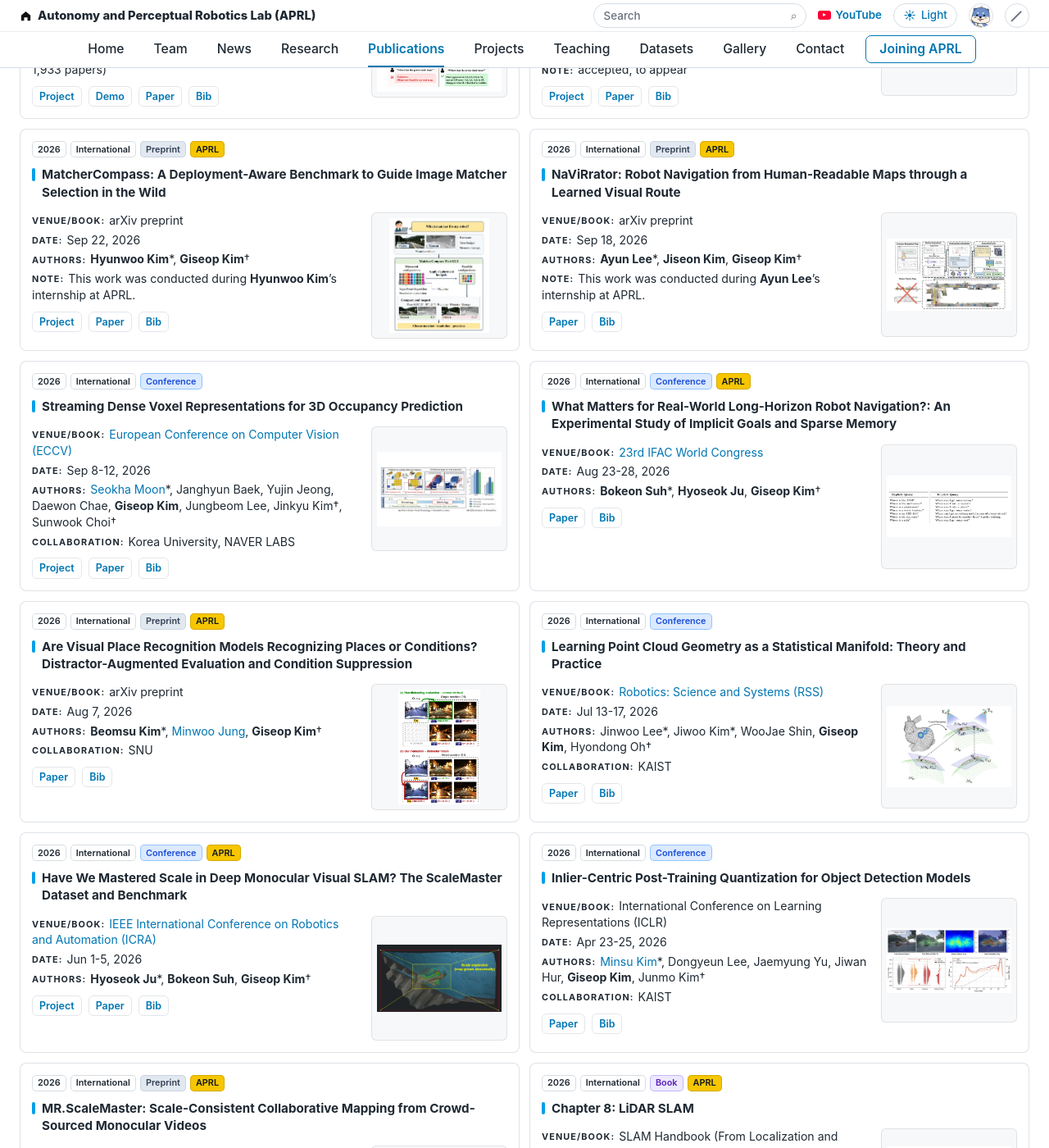
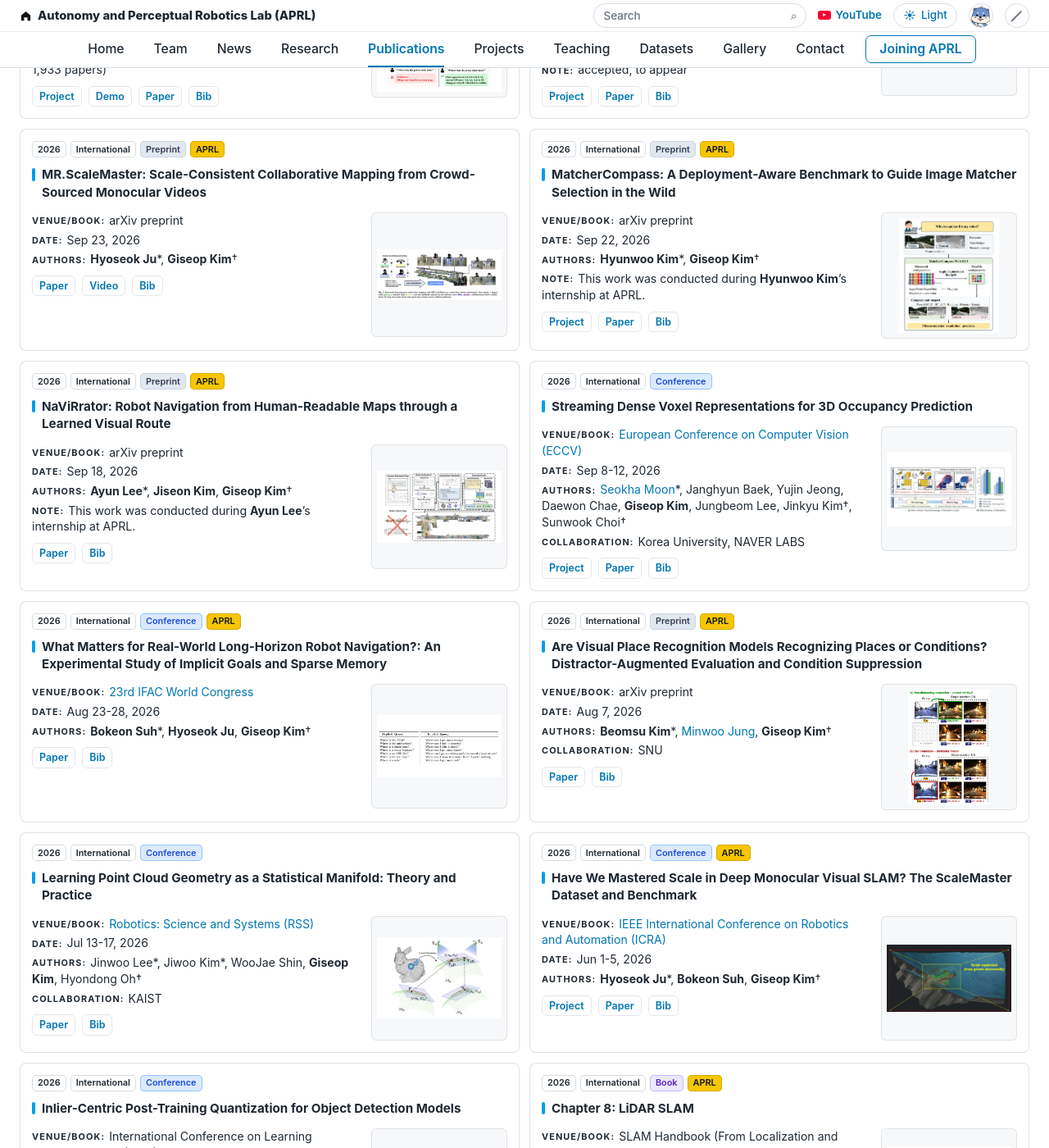
Before and after one commit to team-aprl/team-aprl.github.io, a Jekyll site: the page built from publications.html, in a window 1280 px wide and 1400 px high, scrolled down 1169 px. Shown: the whole window at 82% size. Built offline with Jekyll 4.4.1, drawn with Linux system fonts in a browser that asks for light colours; some of the changed text lies outside the part shown.

Commit message:
Move MR.ScaleMaster to September 23 position

```diff
--- a/publications.html
+++ b/publications.html
@@ -38,6 +38,10 @@ extra_styles:
             <div class="publication-body"><div class="publication-title-row"><span class="pub-badge pub-year">2026</span><span class="pub-badge">International</span><span class="pub-badge">Workshop</span><span class="pub-badge aprl">APRL</span><h3>From Clicks to Motion: Language-Mediated Robot Navigation from Human-Readable Maps</h3></div>
               <div class="publication-meta"><span><b>Venue/Book</b><a href="https://bridging-navigation.github.io/website/">Bridging Perspectives in Navigation: Lessons Learned and Future Directions, IROS 2026 WS</a></span><span><b>Date</b>Sep 27, 2026</span><span><b>Authors</b><strong>Ayun Lee</strong>*, <strong>Jiseon Kim</strong>, <strong>Giseop Kim</strong>†</span><span><b>Note</b>accepted (poster); non-archival</span></div></div>
           <a class="publication-figure" href="assets/publications/v2l-nav-iros-2026.png"><img src="assets/publications/thumbs/v2l-nav-iros-2026-thumb.webp" alt="V2L-Nav converts clicks on a floor plan into a route, language instructions, and real-world robot navigation" width="800" height="510" loading="lazy" decoding="async" /></a>
+          </article>
+          <article class="publication-card" data-region="international" data-type="preprint" data-aprl="aprl" data-year="2026" data-venue="arxiv">
+            <div class="publication-body"><div class="publication-title-row"><span class="pub-badge pub-year">2026</span><span class="pub-badge">International</span><span class="pub-badge">Preprint</span><span class="pub-badge aprl">APRL</span><h3>MR.ScaleMaster: Scale-Consistent Collaborative Mapping from Crowd-Sourced Monocular Videos</h3></div>
+              <div class="publication-meta"><span><b>Venue/Book</b>arXiv preprint</span><span><b>Date</b>Sep 23, 2026</span><span><b>Authors</b><strong>Hyoseok Ju</strong>*, <strong>Giseop Kim</strong>†</span></div><div class="publication-actions"><a href="https://arxiv.org/pdf/2604.11372">Paper</a><a href="https://youtu.be/pXTXyLglGkI?si=p17pqMasgkFzrvuc">Video</a></div></div><a class="publication-figure" href="assets/publications/mr-scalemaster-collaborative-mapping.png"><img src="assets/publications/thumbs/mr-scalemaster-collaborative-mapping-thumb.webp" alt="Figure for MR.ScaleMaster: Scale-Consistent Collaborative Mapping from Crowd-Sourced Monocular Videos" width="800" height="322" loading="lazy" decoding="async" /></a>
           </article>
           <article id="matchercompass" class="publication-card" data-region="international" data-type="preprint" data-aprl="aprl" data-year="2026" data-venue="arxiv">
             <div class="publication-body"><div class="publication-title-row"><span class="pub-badge pub-year">2026</span><span class="pub-badge">International</span><span class="pub-badge">Preprint</span><span class="pub-badge aprl">APRL</span><h3>MatcherCompass: A Deployment-Aware Benchmark to Guide Image Matcher Selection in the Wild</h3></div>
@@ -112,10 +116,6 @@ extra_styles:
           <article class="publication-card" data-region="international" data-type="conference" data-aprl="non-aprl" data-year="2026" data-venue="iclr">
             <div class="publication-body"><div class="publication-title-row"><span class="pub-badge pub-year">2026</span><span class="pub-badge">International</span><span class="pub-badge">Conference</span><h3>Inlier-Centric Post-Training Quantization for Object Detection Models</h3></div>
               <div class="publication-meta"><span><b>Venue/Book</b>International Conference on Learning Representations (ICLR)</span><span><b>Date</b>Apr 23-25, 2026</span><span><b>Authors</b><a href="https://minshu-kim.github.io/">Minsu Kim</a>*, Dongyeun Lee, Jaemyung Yu, Jiwan Hur, <strong>Giseop Kim</strong>, Junmo Kim†</span><span><b>Collaboration</b>KAIST</span></div><div class="publication-actions"><a href="https://arxiv.org/abs/2602.03472">Paper</a></div></div><a class="publication-figure" href="assets/publications/inlier-centric-post-training-quantization.png"><img src="assets/publications/thumbs/inlier-centric-post-training-quantization-thumb.webp" alt="Figure for Inlier-Centric Post-Training Quantization for Object Detection Models" width="800" height="414" loading="lazy" decoding="async" /></a>
-          </article>
-          <article class="publication-card" data-region="international" data-type="preprint" data-aprl="aprl" data-year="2026" data-venue="arxiv">
-            <div class="publication-body"><div class="publication-title-row"><span class="pub-badge pub-year">2026</span><span class="pub-badge">International</span><span class="pub-badge">Preprint</span><span class="pub-badge aprl">APRL</span><h3>MR.ScaleMaster: Scale-Consistent Collaborative Mapping from Crowd-Sourced Monocular Videos</h3></div>
-              <div class="publication-meta"><span><b>Venue/Book</b>arXiv preprint</span><span><b>Date</b>Sep 23, 2026</span><span><b>Authors</b><strong>Hyoseok Ju</strong>*, <strong>Giseop Kim</strong>†</span></div><div class="publication-actions"><a href="https://arxiv.org/pdf/2604.11372">Paper</a><a href="https://youtu.be/pXTXyLglGkI?si=p17pqMasgkFzrvuc">Video</a></div></div><a class="publication-figure" href="assets/publications/mr-scalemaster-collaborative-mapping.png"><img src="assets/publications/thumbs/mr-scalemaster-collaborative-mapping-thumb.webp" alt="Figure for MR.ScaleMaster: Scale-Consistent Collaborative Mapping from Crowd-Sourced Monocular Videos" width="800" height="322" loading="lazy" decoding="async" /></a>
           </article>
           <article class="publication-card" data-region="domestic" data-type="journal" data-aprl="aprl" data-year="2026" data-venue="domestic-conf">
             <div class="publication-body"><div class="publication-title-row"><span class="pub-badge pub-year">2026</span><span class="pub-badge">Domestic</span><span class="pub-badge">Journal</span><span class="pub-badge aprl">APRL</span><h3>VLM 시대의 목표 객체 탐색을 위한 지식 융합 전략 서베이</h3></div>
```
